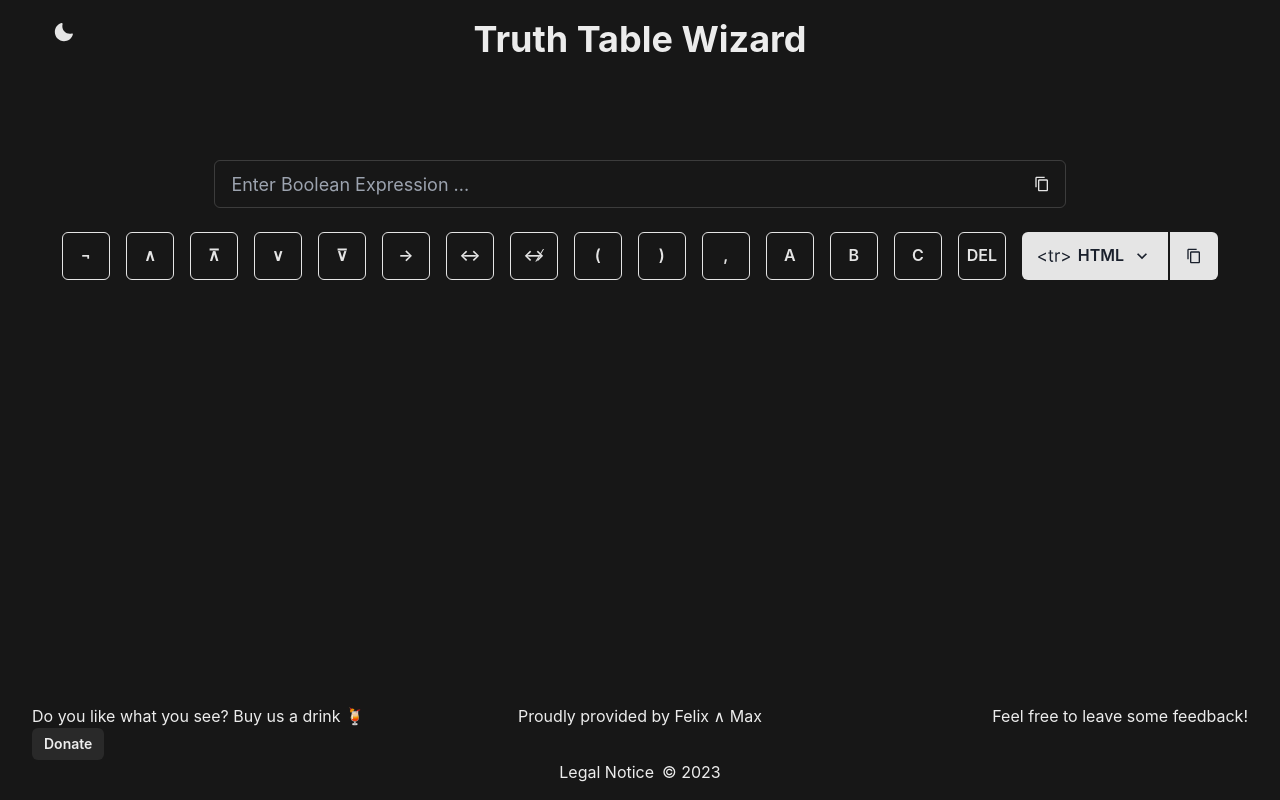
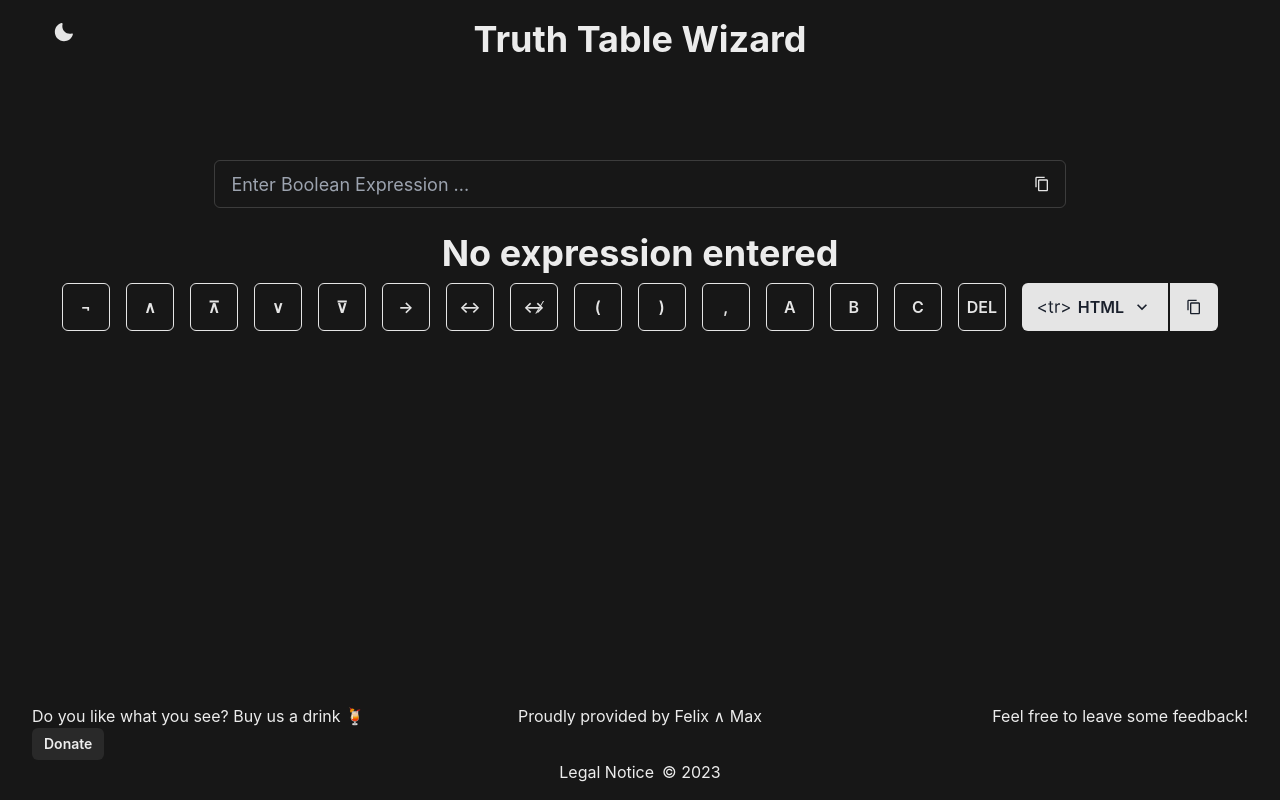
Before and after one commit to felixstrobel/truth-table, a Next.js app in the folder client/: page / in a window 1280 px wide. Built offline with nearby package versions, Linux system fonts and the light colour scheme.

Commit message:
added error message

```diff
--- a/client/components/Insertion.tsx
+++ b/client/components/Insertion.tsx
@@ -1,6 +1,7 @@
 import {
     Button,
     Flex,
+    Heading,
     IconButton,
     Input,
     InputGroup,
@@ -33,11 +34,16 @@ const Insertion = ({ onChange }: InsertionProps) => {
 
         if (data instanceof ParserError) {
             setInfoMessage(data.message);
+            return;
+        }
+
+        onChange(data);
+        if (data.length === 0) {
+            setInfoMessage("No expression entered");
         } else {
-            setInfoMessage("No expression entered");
-            onChange(data);
+            setInfoMessage("");
         }
-    }, [value]);
+    }, [value, onChange]);
 
     return (
         <Stack w={"full"} py={20} alignItems={"center"}>
@@ -74,6 +80,8 @@ const Insertion = ({ onChange }: InsertionProps) => {
                 </InputRightElement>
             </InputGroup>
 
+            <Heading>{infoMessage}</Heading>
+
             {/* TODO: fix flex-wrap */}
             <Flex w={"full"} flexDir={"row"} flexWrap={"wrap"} justifyContent={"center"}>
                 {quickButtons.map((button) => {
```
